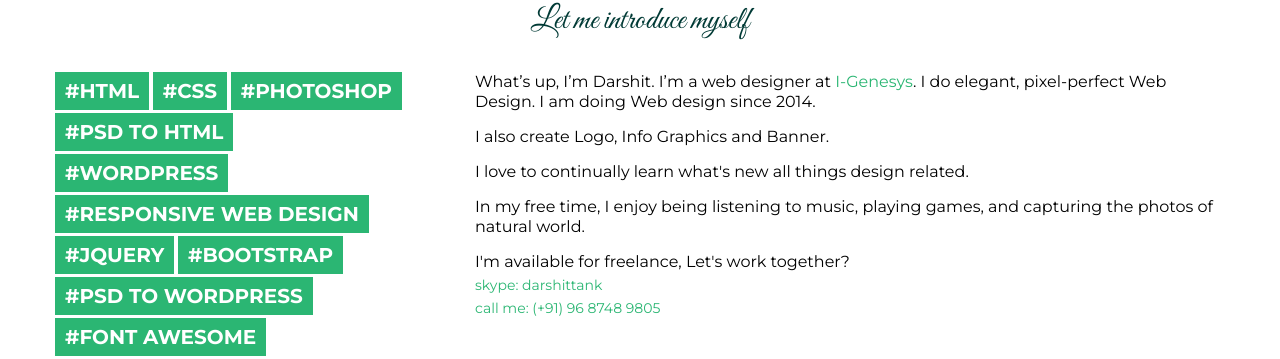
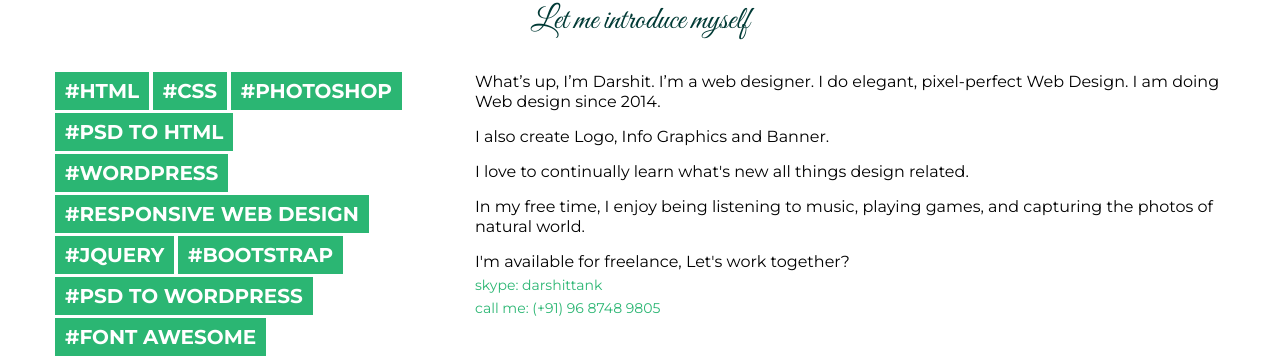
Before and after one commit to Darshittank/darshittank.github.io, a plain HTML site: page index.html in a window 1280 px wide. Shown: the part 738-1097 px from the top of the page. Drawn offline with nearby package versions, Linux system fonts and the light colour scheme.

Commit message:
Update index.html

```diff
--- a/index.html
+++ b/index.html
@@ -70,7 +70,7 @@
 					<h1>#Font Awesome</h1>
 				</div>
 				<div class="ab-right">
-					<p>What’s up, I’m Darshit. I’m a web designer at <a href="http://www.i-genesys.com/" target="_blank">I-Genesys</a>. I do elegant, pixel-perfect Web Design. I am doing Web design since 2014.</p>
+					<p>What’s up, I’m Darshit. I’m a web designer. I do elegant, pixel-perfect Web Design. I am doing Web design since 2014.</p>
 					<p>I also create Logo, Info Graphics and Banner. </p>
 					<p>I love to continually learn what's new all things design related.</p>
 					<p>In my free time, I enjoy being listening to music, playing games, and capturing the photos of natural world.</p>
```
